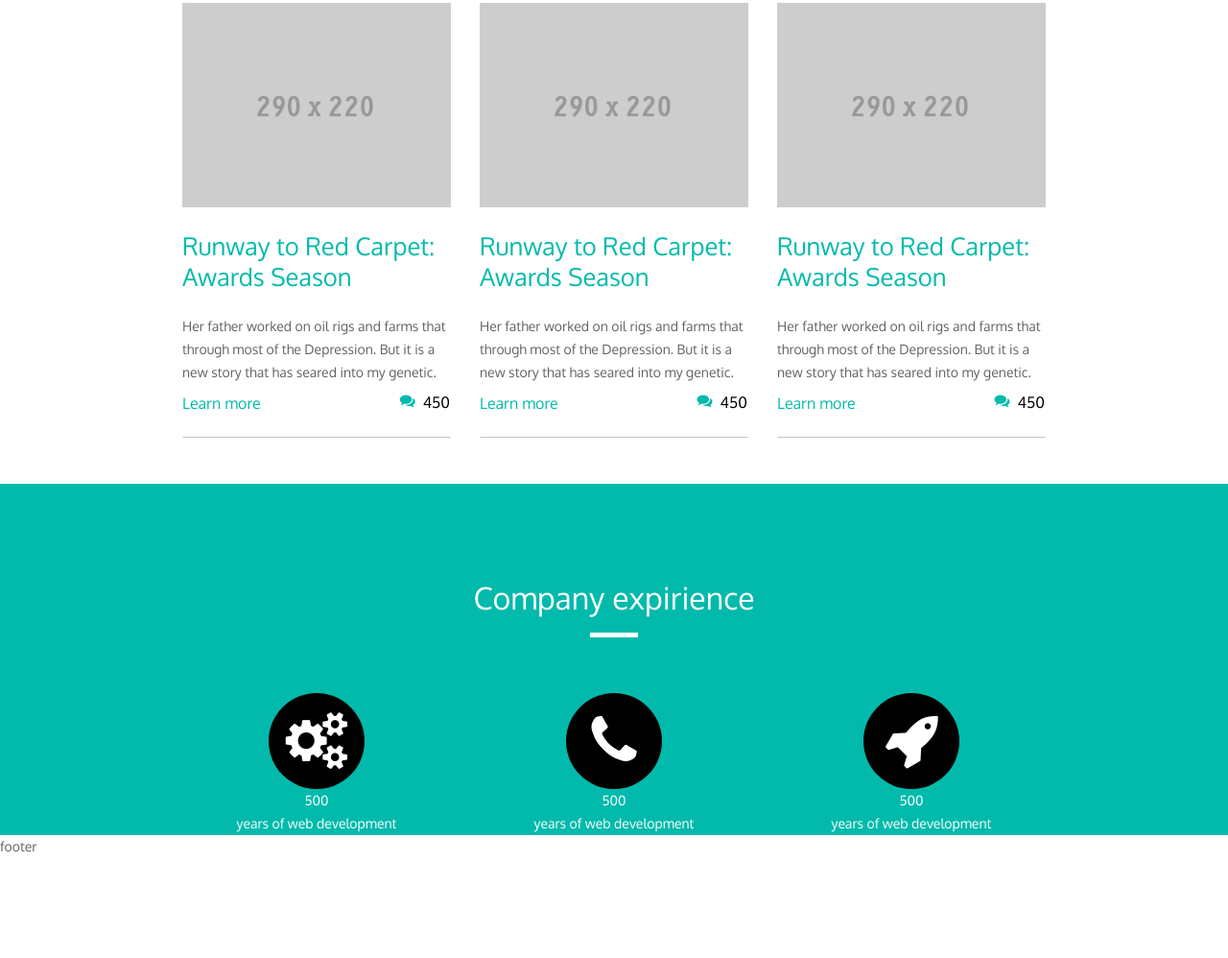
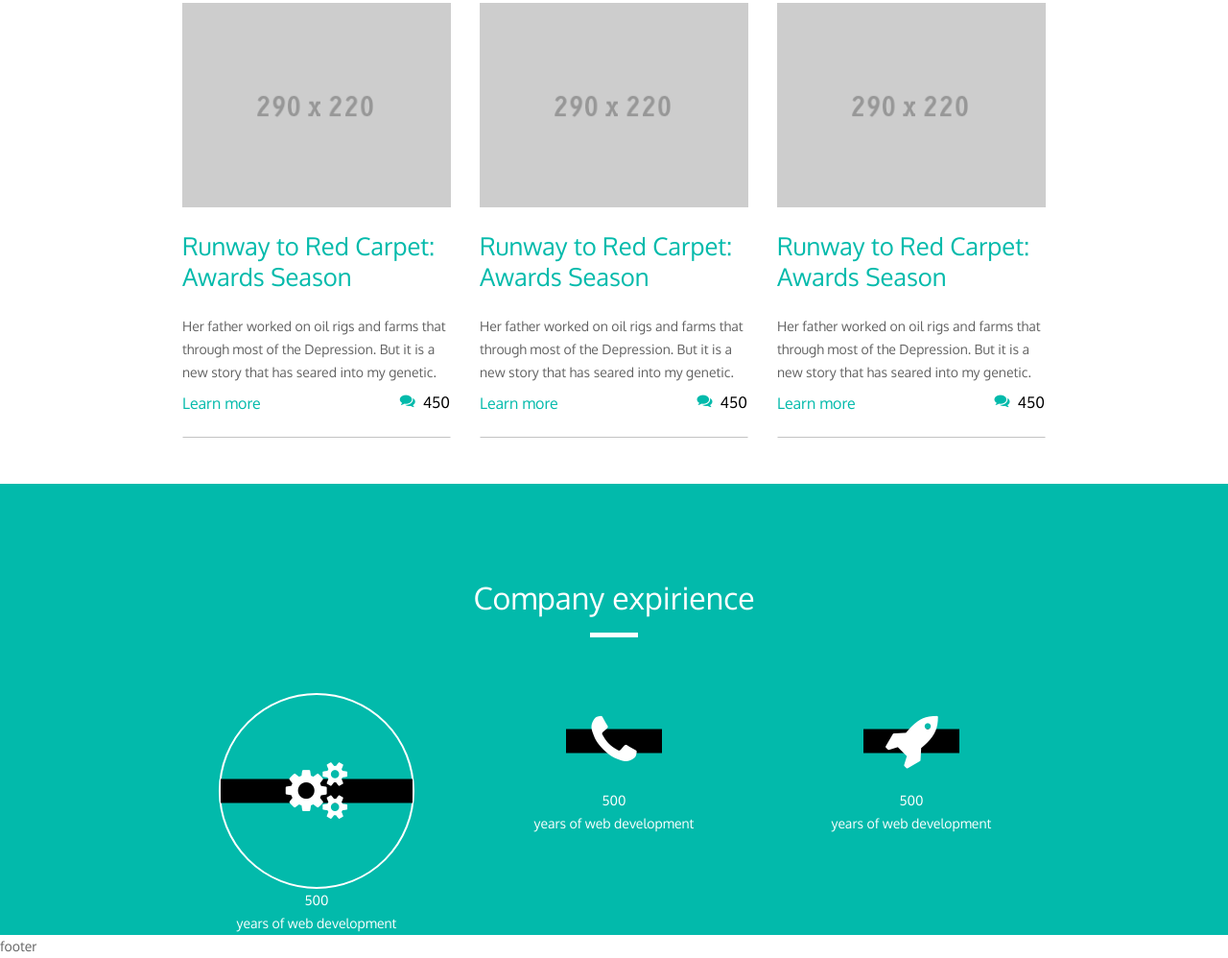
Before and after one commit to alex-rns/Homework-7, a plain HTML site: page index.html in a window 1280 px wide. Shown: the part 3257-4255 px from the top of the page at 96% size. Before the commit the page ends 4151 px from the top, so only its background shows below. Drawn offline with nearby package versions, Linux system fonts and the light colour scheme; a script that the page names is missing.

Commit message:
before great fix

```diff
--- a/index.html
+++ b/index.html
@@ -399,7 +399,9 @@
       <ul class="row">
 
         <li class="expirience-item col-sm-4">
-          <div class="expirience-item-bg m-auto icon icon-gears icon-white-color icon-expirience"></div>
+          <div class="expirience-item-bg m-auto icon icon-gears icon-white-color icon-expirience border-circle">
+
+          </div>
           <p class="">500</p>
           <p>years of web development</p>
         </li>
--- a/styles/sass/components/_borders.sass
+++ b/styles/sass/components/_borders.sass
@@ -1,11 +1,16 @@
-.border-bottom
-  position: relative
-  &:before
-    bottom: 0
-    width: 90%
-    content: ""
-    position: absolute
-    height: 1px
-    background: #c3c3c3
-    left: 50%
-    transform: translate(-50%)
+.border
+  &-bottom
+    position: relative
+    &:before
+      bottom: 0
+      width: 90%
+      content: ""
+      position: absolute
+      height: 1px
+      background: #c3c3c3
+      left: 50%
+      transform: translate(-50%)
+  &-circle
+    border: 2px $white-text solid
+    border-radius: 50%
+    padding: 100px
--- a/styles/sass/components/_expirience-items.sass
+++ b/styles/sass/components/_expirience-items.sass
@@ -3,5 +3,10 @@
     &-bg
       width: 100px
       height: 100px
-      border-radius: 50%
-      background: #000
+      &:before
+        position: absolute
+        left: 50%
+        top: 50%
+        transform: translate(-50%, -50%)
+        font-size: 60px
+        background: #000
```
Also changed, not shown: styles/css/style.css.
